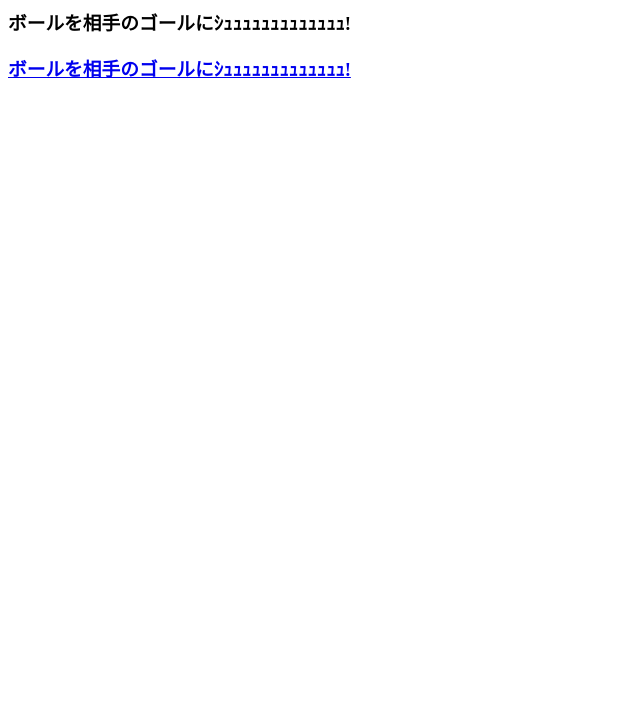
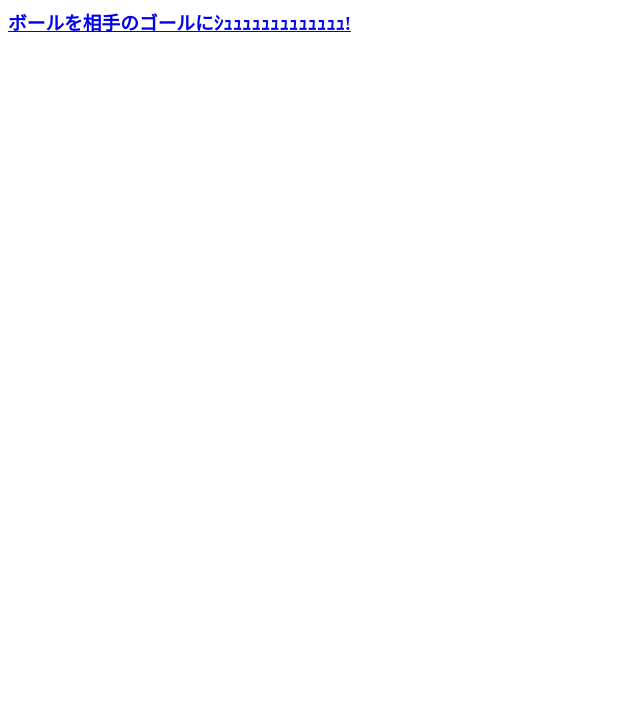
Before and after one commit to HackTheGiga/HackTheGiga.github.io, a plain HTML site: page index.html in a window 1280 px wide. Shown: the part 81-800 px from the top of the page, without its empty margins (0-640 px from the left). Drawn offline with Linux system fonts and the light colour scheme.

Commit message:
Update index.html

```diff
--- a/index.html
+++ b/index.html
@@ -6,7 +6,6 @@
   </head>
   <body>
     <h1>HackTheGiga 作:洞先</h1>
-    <h3>ボールを相手のゴールにｼｭｭｭｭｭｭｭｭｭｭｭｭｭ!</h3>
     <h3>
       <a href="https://hackthegiga.github.io/BunnyDomeMAD.mp4">
         ボールを相手のゴールにｼｭｭｭｭｭｭｭｭｭｭｭｭｭ!
```
